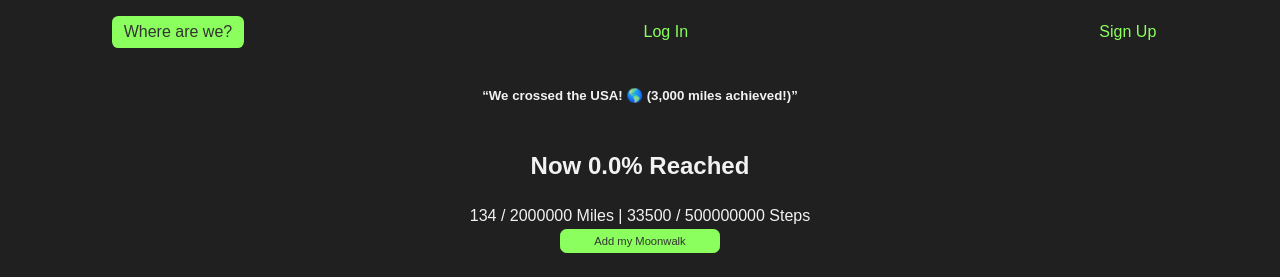
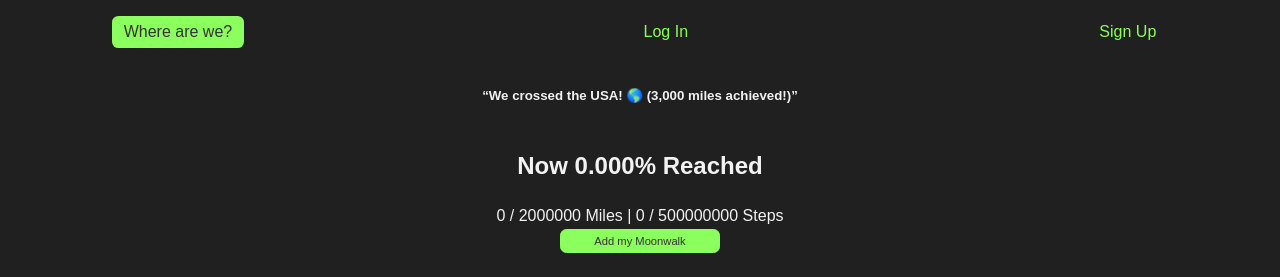
Before and after one commit to sejincp/moonwalkers, a React (Vite) app in the folder frontend/: page / in a window 1280 px wide. Shown: the top 277 px of the page. Built offline with nearby package versions, Linux system fonts and the light colour scheme; no server answers.

Commit message:
GOAL features on Homepage, create/delete revised

```diff
--- a/frontend/src/components/MoonwalkItem/MoonwalkItem.jsx
+++ b/frontend/src/components/MoonwalkItem/MoonwalkItem.jsx
@@ -39,15 +39,7 @@ export default function MoonwalkItem({
     }
   };
 
-  // Steps calculate
   if (!moonwalk) return null;
-
-  const totalStepsSoFar = moonwalk.steps.reduce(
-    (total, step) => total + step.stepCount,
-    0
-  );
-  const overallProgress = (`(${((totalStepsSoFar / moonwalk.distance) * 100).toFixed(1)}%)`);
-
 
   return (
     <article>
@@ -56,9 +48,6 @@ export default function MoonwalkItem({
       </h4>
       <p>
         <strong>Description:</strong> {moonwalk.description}
-      </p>
-      <p>
-        {overallProgress}
       </p>
       <p>
         <strong>Date:</strong>{' '}
--- a/frontend/src/pages/HomePage/HomePage.jsx
+++ b/frontend/src/pages/HomePage/HomePage.jsx
@@ -19,16 +19,20 @@ export default function HomePage() {
   // Milestones
   const GOAL_STEPS = 500000000;
   const GOAL_MILES = GOAL_STEPS * 0.004;
-  const CURRENT_STEPS = 33500;
-  const CURRENT_MILES = CURRENT_STEPS * 0.004;
 
+  const totalStepsSoFar = moonwalks.reduce(
+    (total, mw) => total + mw.distance,
+    0
+  );
+  const CURRENT_MILES = totalStepsSoFar * 0.004;
+  const overallProgress = `${((totalStepsSoFar / GOAL_STEPS) * 100).toFixed(3)}%`;
 
   return (
     <>
       <h5>“We crossed the USA! 🌎 (3,000 miles achieved!)”</h5>
-      <h1>Now {((CURRENT_MILES / GOAL_MILES) * 100).toFixed(1)}% Reached</h1>
+      <h1>Now {overallProgress} Reached</h1>
       <span>
-      {CURRENT_MILES} / {GOAL_MILES} Miles | {CURRENT_STEPS} / {GOAL_STEPS} Steps
+      {CURRENT_MILES} / {GOAL_MILES} Miles | {totalStepsSoFar} / {GOAL_STEPS} Steps
       </span>
       <Link to="/moonwalks/new">
         <button>Add my Moonwalk</button>
```
Also changed, not shown: 1 other file (tests, documents, lock files or other folders).
